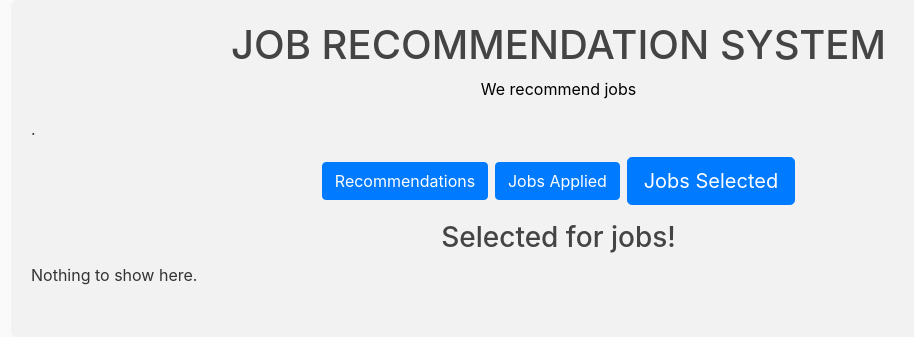
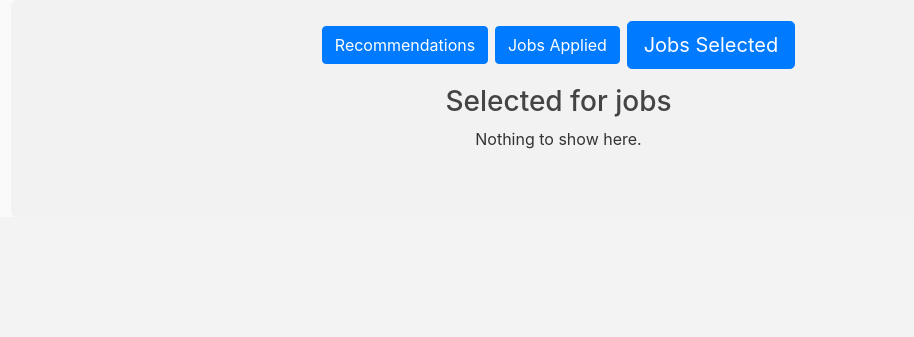
Before and after one commit to sakshichheda17/Recommendation-System, a Django app: template src/systemuser/templates/selected_jobs.html in a window 1280 px wide. Shown: the part 690-1027 px from the top of the page, without its empty margins (94-1008 px from the left). After the commit the page ends 839 px from the top, so only its background shows below. Run offline with Django 3.2, Linux system fonts and the light colour scheme; the template is opened without the code that fills it, so the values that code supplies are empty; some libraries are stand-ins or nearby versions.

Commit message:
UI changes

```diff
--- a/src/systemuser/templates/base.html
+++ b/src/systemuser/templates/base.html
@@ -18,15 +18,16 @@
     <body>
 
         <header class="site-header">
-          <nav class="navbar navbar-expand-md navbar-light bg-light fixed-top">
+          <nav class="navbar navbar-expand-md fixed-top" style="background-color: #dddddd;">
             <div class="container">
-              <a style="color:#007bff; font-size:180%;"class="navbar-brand mr-4" href="/"><b>Recommendation System</b></a>
+              <b style="color:#007bff; font-size:180%;"class="navbar-brand mr-4">Recommendation System</b>
               <button class="navbar-toggler" type="button" data-toggle="collapse" data-target="#navbarToggle" aria-controls="navbarToggle" aria-expanded="false" aria-label="Toggle navigation">
               <span class="navbar-toggler-icon"></span>
               </button>
               <div class="collapse navbar-collapse" id="navbarToggle">
                 <div class="navbar-nav mr-auto">
-                  <a class="navbar-brand nav-item nav-link" href="{% url 'user_profile' %}">Home</a>
+                  {% block navhome %}
+                  {% endblock %}
 
                 </div>
                 <!-- Navbar Right Side -->
@@ -43,14 +44,15 @@
 
         <main role="main" class="container">
           <div class="row">
-            <div class="col-md-8">
+            <div class="col-md-12">
                 {% if messages %}
                     {% for message in messages %}
                         <div class="alert alert-{{ message.tags }} message"> {{ message }} {% block redirect %}{% endblock %}</div>
                     {% endfor %}
                 {% endif %}
-                {% block content %}{% endblock %}
-
+            </div>
+            <div class="col-md-8">
+              {% block content %}{% endblock %}
             </div>
             <!-- <div class="col-md-4">
               <div class="content-section">
--- a/src/systemuser/templates/selected_jobs.html
+++ b/src/systemuser/templates/selected_jobs.html
@@ -21,12 +21,12 @@ padding-bottom:50px;
                 <div class="w3-content" style="max-width:2000px;">
                     <!-- Automatic Slideshow Images -->
                         <div class="mySlides w3-display-container w3-center">
-                        <img src="https://images.firstpost.com/wp-content/uploads/2020/07/Jobs-640-fastone.jpg?impolicy=website&width=1200&height=800" style="width:100%;height:500px;">
+                            <img src="https://akm-img-a-in.tosshub.com/sites/btmt/images/stories/jobs_660x450_060319101227_062119010512.jpg" style="width:100%;height:500px;">
                             <div class="w3-display-bottommiddle w3-container w3-text-white w3-padding-32 w3-hide-small">
                             </div>
                         </div>
                         <div class="mySlides w3-display-container w3-center">
-                        <img src="https://images.financialexpress.com/2020/10/jobs-news.jpg" style="width:100%;height:500px;">
+                            <img src="https://img.freepik.com/free-vector/freelance-character-modern-job-typography-banner_81522-2194.jpg?size=626&ext=jpg" style="width:100%;height:500px;">
                             <div class="w3-display-bottommiddle w3-container w3-text-white w3-padding-32 w3-hide-small">
                             </div>
                         </div>
@@ -40,14 +40,14 @@ padding-bottom:50px;
                     <h1 style="text-align:center;">JOB RECOMMENDATION SYSTEM</h1>
                        <p style="color:black;text-align:center;">We recommend jobs</p>
                     <h5 style="text-align:center;">
-                      <a href="#" class="btn btn-primary btn-sm ">
+
                        <p style="text-align:center;"><b>Recommendations</b></p>
                        <p> View the jobs recommended for you</p>
                        <p style="text-align:center;"><b>Applied</b></p>
                        <p>View the jobs you have applied</p>
                        <p style="text-align:center;"><b>Selected</b></p>
                        <p>View the jobs you have selected</p>
-                      </a>
+
                     </h5>
             </td>
         </tr>
@@ -55,16 +55,14 @@ padding-bottom:50px;
 </div>
 
 <div class="form" >
-    <h1 style="text-align:center;">JOB RECOMMENDATION SYSTEM</h1>
-    <p style="color:black;text-align:center;">We recommend jobs</p>
-    <p>.</p>
+
     <div>
          <p style="text-align:center;font-size:150%">
             <a href="{% url 'jobs_rec' %}" class="btn btn-primary">Recommendations</a>
             <a href="{% url 'applied_jobs' %}" class="btn btn-primary">Jobs Applied</a>
             <a href="{% url 'selected_jobs' %}" class="btn btn-primary btn-lg">Jobs Selected</a>
          </p>
-    <h3 style="text-align:center;">Selected for jobs!</h3>
+    <h3 style="text-align:center;">Selected for jobs</h3>
     {% if job_details %}
         {% for card in job_details %}
         <div class="card" style="width: 65rem;">
@@ -86,7 +84,7 @@ padding-bottom:50px;
         </div>
         {% endfor %}
     {% else %}
-        Nothing to show here.
+        <p style="text-align: center;">Nothing to show here.</p>
     {% endif %}
     </div>
 </div>
@@ -96,3 +94,7 @@ padding-bottom:50px;
 	<a class="navbar-brand nav-item nav-link" href="{% url 'courses_rec' %}">Courses</a>
   <a class="navbar-brand nav-item nav-link" href="{% url 'login' %}">Logout</a>
 {% endblock %}
+
+{% block navhome %}
+<a class="navbar-brand nav-item nav-link" href="{% url 'user_profile' %}">Home</a>
+{% endblock %}
--- a/src/systemuser/views.py
+++ b/src/systemuser/views.py
@@ -246,7 +246,7 @@ def user_profile(request):
 				extraction(True,username,resume_url)
 
 
-			messages.success(request, f'Your details were edited successfully.')
+			messages.success(request, f'Your changes have been saved sucessfully.')
 			return redirect("user_profile")
 		else:
 			print(form.errors)
```
Also changed, not shown: src/systemuser/templates/applied_jobs.html (+12 -10 lines), src/systemuser/templates/completed_courses.html (+7 -3 lines), src/systemuser/templates/courses_rec.html (+7 -3 lines), src/systemuser/templates/enrolled_courses.html (+7 -3 lines), src/systemuser/templates/jobs_rec.html (+8 -4 lines), src/db.sqlite3, 2 other files. Lines whose indentation alone changed are shown as unchanged.
